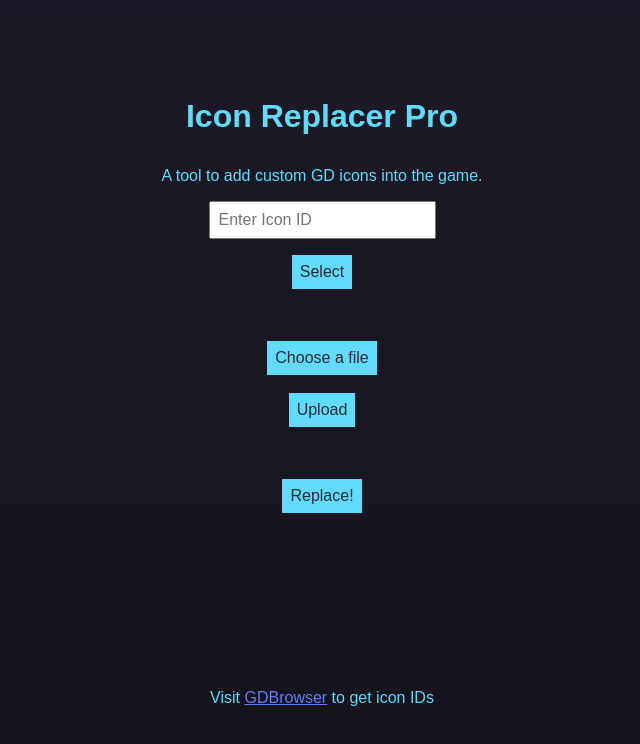
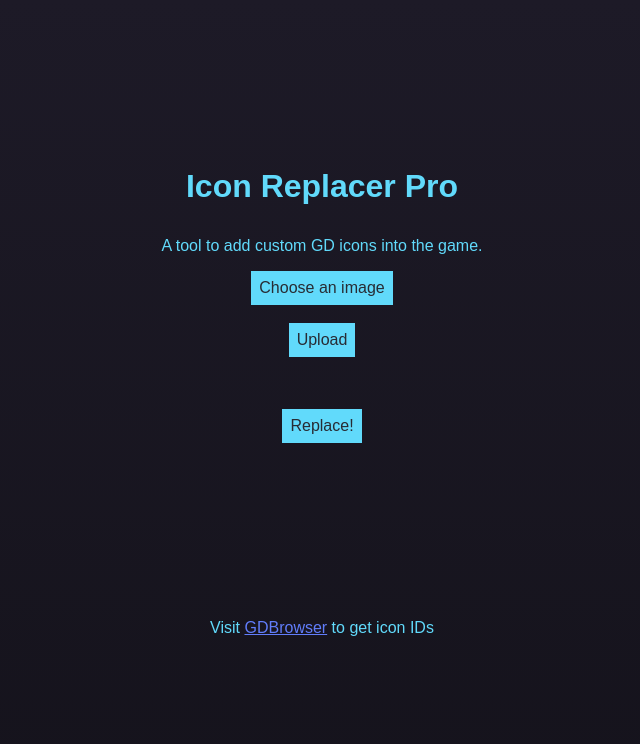
Before and after one commit to xytrux/IconReplacerPro, a plain HTML site: page index.html in a window 1280 px wide. Shown: the whole page, without its empty margins (318-958 px from the left). Drawn offline with Linux system fonts and the light colour scheme.

Commit message:
Update upload input label text to "Choose an image"

```diff
--- a/index.html
+++ b/index.html
@@ -71,11 +71,7 @@
 <body>
     <h1>Icon Replacer Pro</h1>
     <p>A tool to add custom GD icons into the game.</p>
-    <input type="text" id="iconID" placeholder="Enter Icon ID">
-    <button onclick="selectIcon()">Select</button>
-    <br>
-    <br>
-    <label for="uploadInput">Choose a file</label>
+    <label for="uploadInput">Choose an image</label>
     <input type="file" id="uploadInput">
     <br>
     <button onclick="uploadImage()">Upload</button>
```
